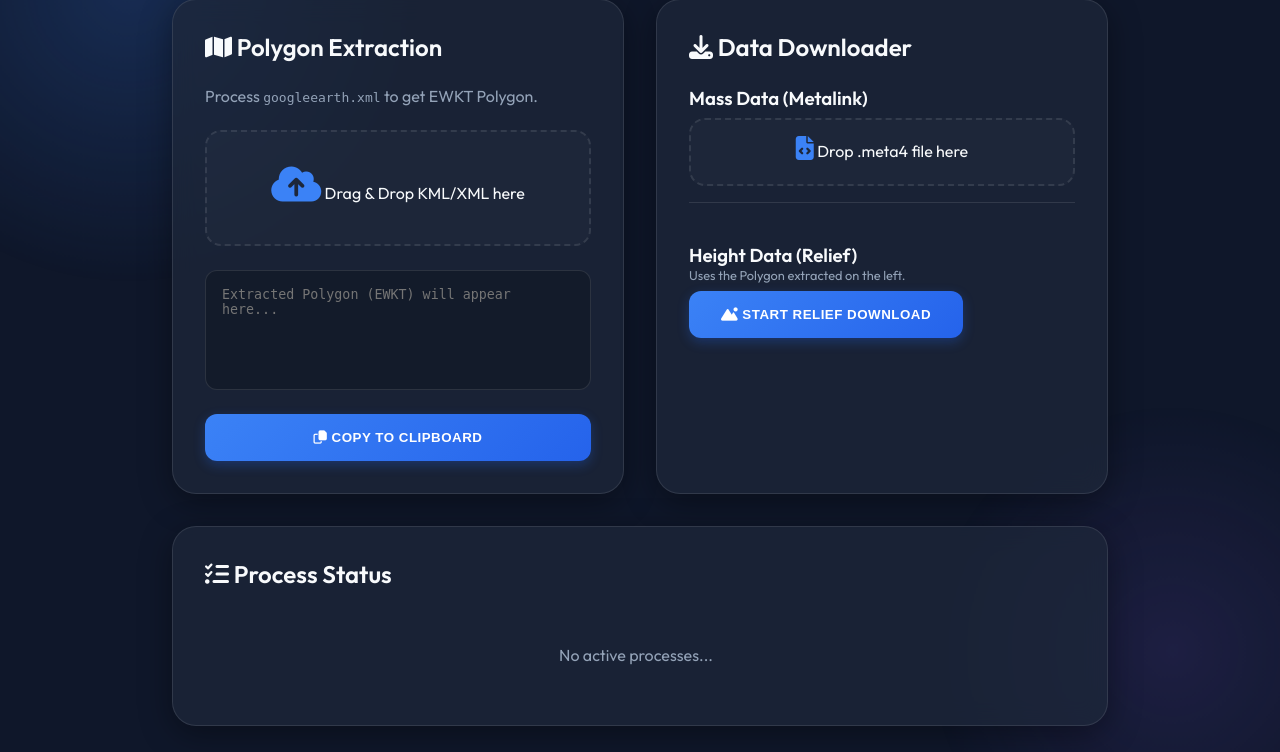
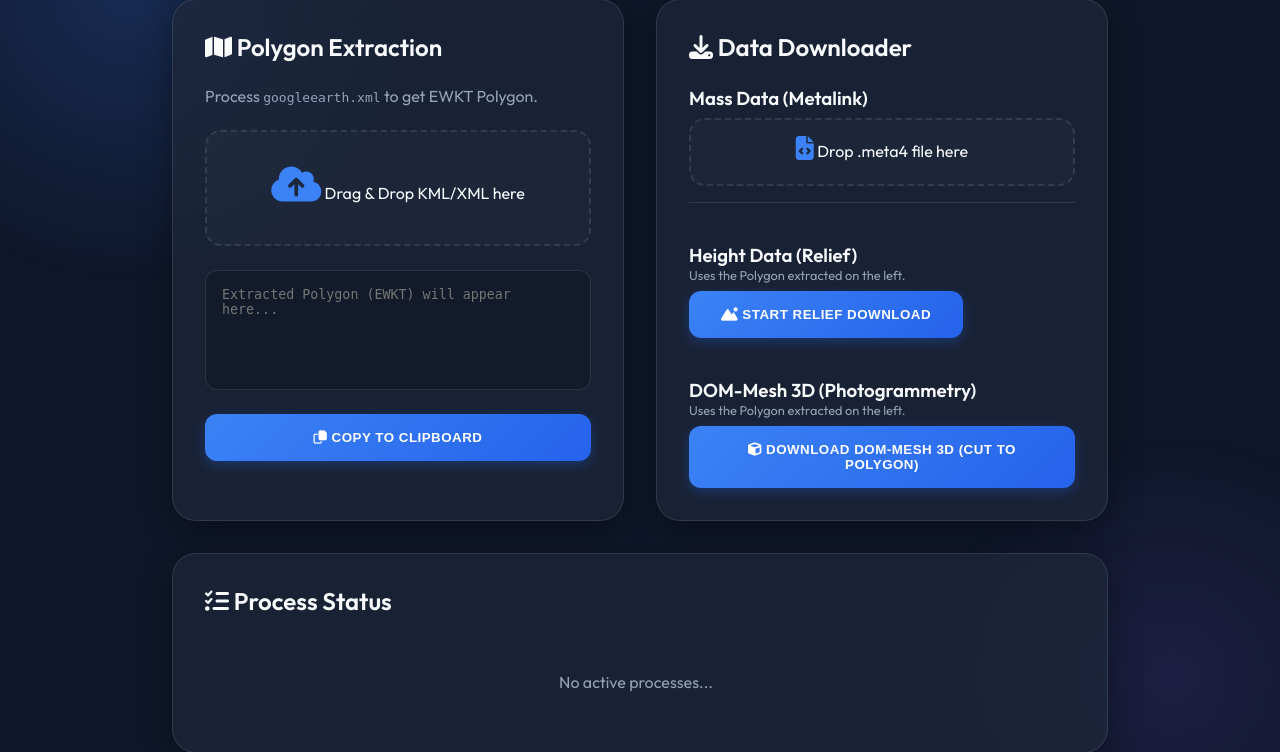
Before and after one commit to SchockTop/OpenMap_Unifier, a FastAPI app: page / in a window 1280 px wide; the page is wider, and only the part inside the window is pictured. Shown: the part 141-893 px from the top of that part. Run offline with FastAPI, Linux system fonts and the light colour scheme.

Commit message:
feat(dommesh): web endpoint /start-download-dommesh + page button
Co-Authored-By: Claude Opus 4.7 (1M context) <noreply@anthropic.com>

```diff
--- a/app.py
+++ b/app.py
@@ -102,6 +102,34 @@ async def run_relief_download(tiles, downloader):
 
     await asyncio.gather(*[task(f, u) for f, u in tiles])
 
+@app.post("/start-download-dommesh")
+async def start_download_dommesh(background_tasks: BackgroundTasks, polygon: str = Form(...)):
+    out_dir = "downloads_dommesh"
+    progress_state["dommesh"] = {"percent": 0, "status": "Pending"}
+    background_tasks.add_task(run_dommesh_download, polygon, out_dir)
+    return {"message": "Download started"}
+
+
+async def run_dommesh_download(polygon: str, out_dir: str):
+    from backend.dommesh import cutout
+    loop = asyncio.get_event_loop()
+
+    def _job():
+        try:
+            meta = cutout(polygon, out_dir, formats=("obj", "glb"),
+                          progress=ProgressManager.update_progress)
+        except Exception as e:  # noqa: BLE001
+            ProgressManager.update_progress("dommesh", 0, f"Error: {e}")
+            return
+        if "error" in meta:
+            ProgressManager.update_progress("dommesh", 0, meta["error"])
+        else:
+            ProgressManager.update_progress(
+                "dommesh", 100,
+                f"Completed — {meta['triangles']} tris, Los {meta['losid']}")
+
+    await loop.run_in_executor(None, _job)
+
 @app.get("/progress")
 async def get_progress():
     return progress_state
--- a/static/script.js
+++ b/static/script.js
@@ -109,6 +109,29 @@ document.addEventListener('DOMContentLoaded', () => {
         }
     });
 
+    // --- DOM-Mesh Logic ---
+    document.getElementById('btn-dommesh').addEventListener('click', async () => {
+        const poly = polygonOutput.value.trim();
+        if (!poly) {
+            alert('Please extract a polygon first!');
+            return;
+        }
+
+        const formData = new FormData();
+        formData.append('polygon', poly);
+
+        try {
+            startPolling();
+            const resp = await fetch('/start-download-dommesh', { method: 'POST', body: formData });
+            if (!resp.ok) {
+                const data = await resp.json();
+                alert('Error: ' + data.error);
+            }
+        } catch (e) {
+            alert('Start download failed: ' + e);
+        }
+    });
+
     // --- Progress Polling ---
     function startPolling() {
         if (progressInterval) return;
--- a/templates/index.html
+++ b/templates/index.html
@@ -49,6 +49,13 @@
                 <p style="font-size: 0.8rem; color: var(--text-secondary); margin-bottom: 0.5rem;">Uses the Polygon extracted on the left.</p>
                 <button id="downloadReliefBtn" type="button"><i class="fa-solid fa-mountain-sun"></i> Start Relief Download</button>
             </div>
+
+            <!-- DOM-Mesh Section -->
+            <div style="margin-top: 1rem;">
+                <h3>DOM-Mesh 3D (Photogrammetry)</h3>
+                <p style="font-size: 0.8rem; color: var(--text-secondary); margin-bottom: 0.5rem;">Uses the Polygon extracted on the left.</p>
+                <button id="btn-dommesh" type="button"><i class="fa-solid fa-cube"></i> Download DOM-Mesh 3D (cut to polygon)</button>
+            </div>
         </div>
 
         <!-- Status Panel -->
```
